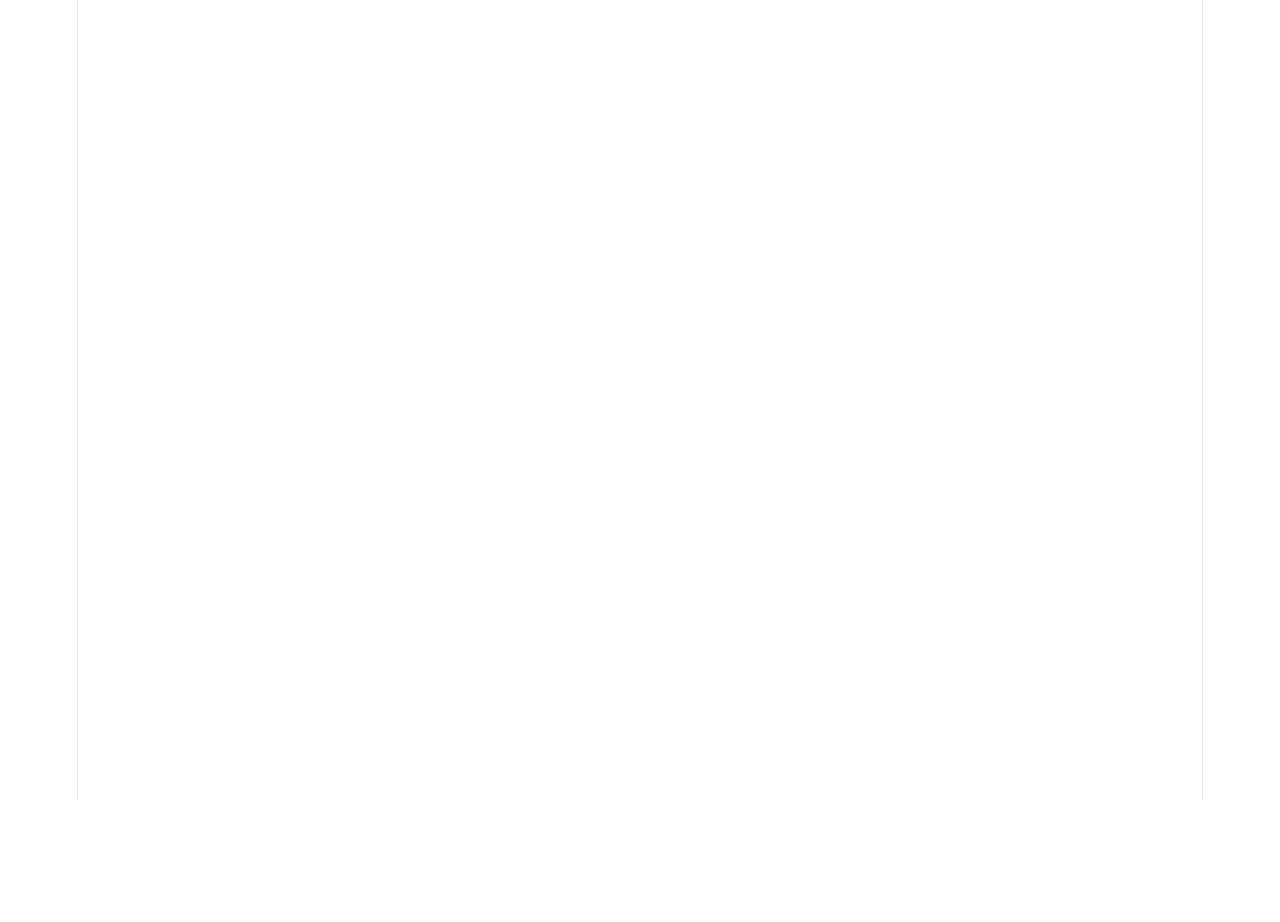
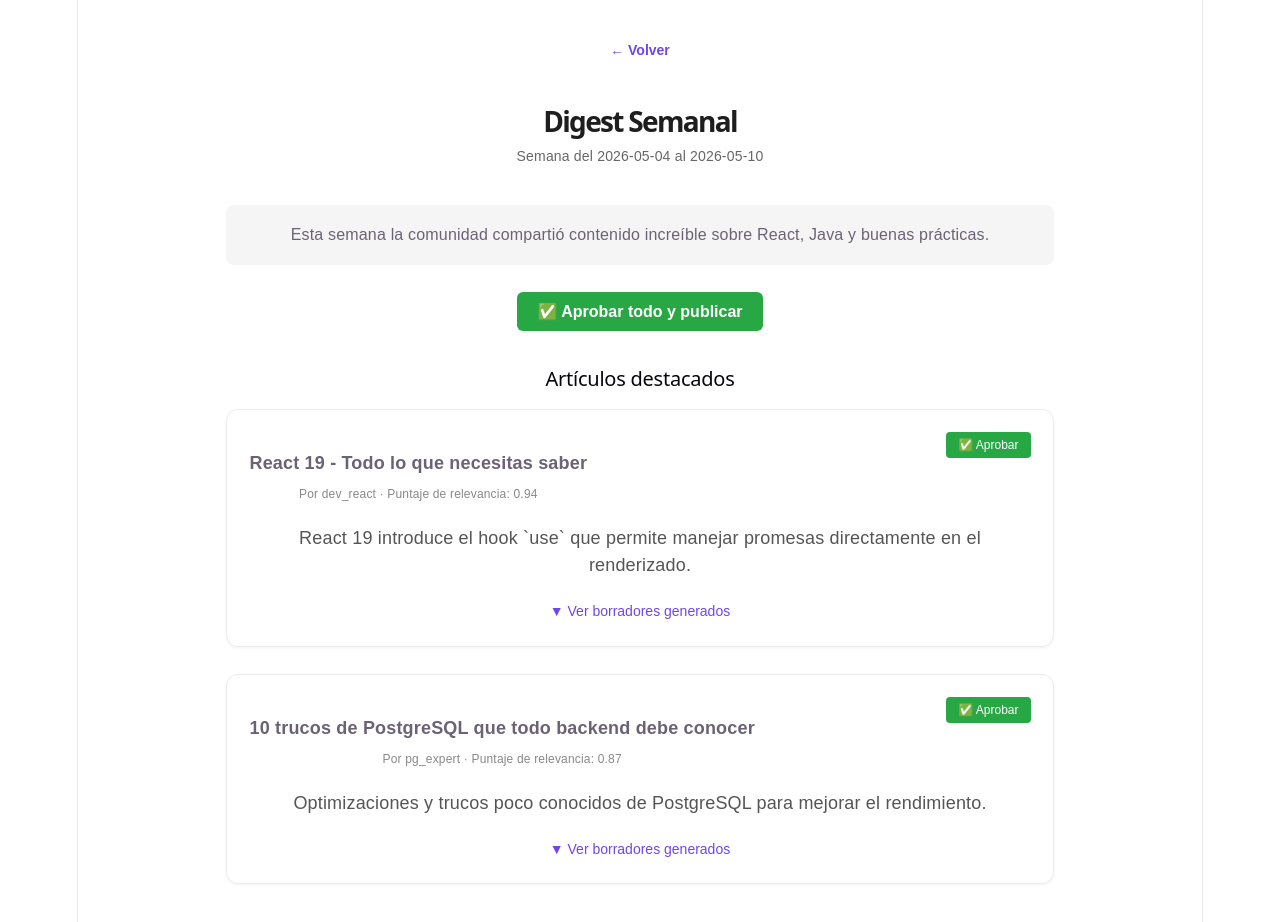
Before and after one commit to No-Country-simulation/S04-26-Equipo-22-Web-App-Development, a React app in the folder Frontend/: page /digest/1 in a window 1280 px wide. Before the commit this address had no page. Shown: the top 922 px of the page. Before the commit the page ends 800 px from the top, so only its background shows below. Built offline with nearby package versions, Linux system fonts and the light colour scheme; the HTML template or start-up script is replaced by a standard one.

Commit message:
feat: complete screen #3 - weekly digest detail with article drafts and expandable content

```diff
--- /dev/null
+++ b/Frontend/src/data/weeklyDigestMock.js
@@ -0,0 +1,36 @@
+// src/data/weeklyDigestMock.js
+export const weeklyDigestMock = {
+  id: "digest-001",
+  week_start: "2026-05-04",
+  week_end: "2026-05-10",
+  status: "pending",
+  summary: "Esta semana la comunidad compartió contenido increíble sobre React, Java y buenas prácticas.",
+  articles: [
+    {
+      id: 1,
+      title: "React 19 - Todo lo que necesitas saber",
+      author: "dev_react",
+      url: "https://dev.to/...",
+      relevance_score: 0.94,
+      summary: "React 19 introduce el hook `use` que permite manejar promesas directamente en el renderizado.",
+      drafts: {
+        newsletter: "React 19 llegó con cambios importantes. El hook `use` permite manejar promesas directamente en el renderizado, algo que antes era imposible sin hooks complejos. Este artículo explica en detalle cómo migrar y aprovechar las nuevas features.",
+        linkedin: "🚀 React 19 ya está aquí. El hook `use` cambia las reglas del juego. ¿Lo estás usando? Te cuento cómo funciona en 3 pasos. 👇",
+        twitter: "React 19 trae `use`: promesas directas en render. Un antes y después. 🔥"
+      }
+    },
+    {
+      id: 2,
+      title: "10 trucos de PostgreSQL que todo backend debe conocer",
+      author: "pg_expert",
+      url: "https://dev.to/...",
+      relevance_score: 0.87,
+      summary: "Optimizaciones y trucos poco conocidos de PostgreSQL para mejorar el rendimiento.",
+      drafts: {
+        newsletter: "PostgreSQL es una base de datos poderosa pero con muchos trucos ocultos. Este artículo recopila 10 tips que van desde índices parciales hasta particionamiento avanzado.",
+        linkedin: "🐘 PostgreSQL: 10 trucos que uso todos los días. El tip #4 me ahorró horas de consultas lentas. ¿Cuál es tu favorito?",
+        twitter: "10 trucos de PostgreSQL que no sabías que necesitabas. El #7 te va a sorprender. 🐘"
+      }
+    }
+  ]
+};
--- a/Frontend/src/routes/AppRouter.jsx
+++ b/Frontend/src/routes/AppRouter.jsx
@@ -1,16 +1,14 @@
 import { BrowserRouter, Routes, Route } from "react-router-dom";
 import ChannelPreview from "../views/ChannelPreview";
+import WeeklyDigestDetail from "../views/WeeklyDigestDetail";
 
 function AppRouter() {
   return (
     <BrowserRouter>
       <Routes>
         <Route path="/" element={<h1>Home</h1>} />
-
-        <Route
-          path="/preview"
-          element={<ChannelPreview />}
-        />
+        <Route path="/preview" element={<ChannelPreview />} />
+        <Route path="/digest/:id" element={<WeeklyDigestDetail />} />
       </Routes>
     </BrowserRouter>
   );
--- /dev/null
+++ b/Frontend/src/views/WeeklyDigestDetail.css
@@ -0,0 +1,140 @@
+/* src/views/WeeklyDigestDetail.css */
+.digest-detail {
+  padding: 2rem;
+  max-width: 900px;
+  margin: 0 auto;
+  font-family: sans-serif;
+}
+
+.digest-header {
+  margin-bottom: 2rem;
+}
+
+.back-button {
+  background: none;
+  border: none;
+  color: #6f46e8;
+  font-weight: 600;
+  cursor: pointer;
+  padding: 0;
+  font-size: 14px;
+  margin-bottom: 1rem;
+}
+
+.digest-title {
+  font-size: 28px;
+  font-weight: 700;
+  color: #1e1e1e;
+  margin-bottom: 0.5rem;
+}
+
+.digest-date {
+  color: #666;
+  font-size: 14px;
+}
+
+.digest-summary {
+  background: #f5f5f5;
+  padding: 1rem;
+  border-radius: 8px;
+  margin-bottom: 1.5rem;
+  font-size: 16px;
+  line-height: 1.5;
+}
+
+.digest-actions {
+  margin-bottom: 2rem;
+}
+
+.btn-approve-all {
+  background: #28a745;
+  color: white;
+  border: none;
+  padding: 10px 20px;
+  border-radius: 6px;
+  cursor: pointer;
+  font-size: 16px;
+  font-weight: 600;
+}
+
+.articles-list h2 {
+  font-size: 20px;
+  margin-bottom: 1rem;
+}
+
+.article-card {
+  background: white;
+  border: 1px solid #ececec;
+  border-radius: 12px;
+  padding: 1.25rem;
+  margin-bottom: 1.5rem;
+  box-shadow: 0 1px 3px rgba(0,0,0,0.05);
+}
+
+.article-header {
+  display: flex;
+  justify-content: space-between;
+  align-items: flex-start;
+  margin-bottom: 1rem;
+}
+
+.article-header h3 {
+  font-size: 18px;
+  margin-bottom: 0.25rem;
+}
+
+.article-meta {
+  font-size: 12px;
+  color: #888;
+}
+
+.btn-approve-article {
+  background: #28a745;
+  color: white;
+  border: none;
+  padding: 6px 12px;
+  border-radius: 4px;
+  cursor: pointer;
+  font-size: 12px;
+}
+
+.article-summary {
+  color: #555;
+  line-height: 1.5;
+  margin-bottom: 1rem;
+}
+
+.btn-toggle {
+  background: none;
+  border: none;
+  color: #6f46e8;
+  cursor: pointer;
+  font-size: 14px;
+  padding: 0;
+}
+
+.article-drafts {
+  margin-top: 1rem;
+  display: flex;
+  flex-direction: column;
+  gap: 1rem;
+}
+
+.draft-card {
+  background: #f9f9f9;
+  border-left: 4px solid #6f46e8;
+  padding: 1rem;
+  border-radius: 8px;
+}
+
+.draft-card h4 {
+  margin-bottom: 0.5rem;
+  font-size: 14px;
+  color: #333;
+}
+
+.draft-card p {
+  font-size: 14px;
+  line-height: 1.5;
+  color: #555;
+}
--- /dev/null
+++ b/Frontend/src/views/WeeklyDigestDetail.jsx
@@ -0,0 +1,92 @@
+// src/views/WeeklyDigestDetail.jsx
+import { useState } from "react";
+import { useNavigate, useParams } from "react-router-dom";
+import { weeklyDigestMock } from "../data/weeklyDigestMock";
+import "./WeeklyDigestDetail.css";
+
+function WeeklyDigestDetail() {
+  const navigate = useNavigate();
+  const { id } = useParams();
+  const [digest, setDigest] = useState(weeklyDigestMock);
+  const [expandedArticle, setExpandedArticle] = useState(null);
+
+  const handleApproveAll = () => {
+    alert("✅ Todos los borradores aprobados");
+  };
+
+  const handleApproveArticle = (articleId) => {
+    alert(`✅ Artículo ${articleId} aprobado`);
+  };
+
+  const toggleExpand = (articleId) => {
+    setExpandedArticle(expandedArticle === articleId ? null : articleId);
+  };
+
+  return (
+    <div className="digest-detail">
+      <header className="digest-header">
+        <button className="back-button" onClick={() => navigate(-1)}>
+          ← Volver
+        </button>
+        <h1 className="digest-title">Digest Semanal</h1>
+        <p className="digest-date">
+          Semana del {digest.week_start} al {digest.week_end}
+        </p>
+      </header>
+
+      <section className="digest-summary">
+        <p>{digest.summary}</p>
+      </section>
+
+      <div className="digest-actions">
+        <button className="btn-approve-all" onClick={handleApproveAll}>
+          ✅ Aprobar todo y publicar
+        </button>
+      </div>
+
+      <section className="articles-list">
+        <h2>Artículos destacados</h2>
+        {digest.articles.map((article) => (
+          <div key={article.id} className="article-card">
+            <div className="article-header">
+              <div>
+                <h3>{article.title}</h3>
+                <p className="article-meta">
+                  Por {article.author} · Puntaje de relevancia: {article.relevance_score}
+                </p>
+              </div>
+              <button className="btn-approve-article" onClick={() => handleApproveArticle(article.id)}>
+                ✅ Aprobar
+              </button>
+            </div>
+
+            <p className="article-summary">{article.summary}</p>
+
+            <button className="btn-toggle" onClick={() => toggleExpand(article.id)}>
+              {expandedArticle === article.id ? "▲ Ocultar borradores" : "▼ Ver borradores generados"}
+            </button>
+
+            {expandedArticle === article.id && (
+              <div className="article-drafts">
+                <div className="draft-card">
+                  <h4>📧 Newsletter</h4>
+                  <p>{article.drafts.newsletter}</p>
+                </div>
+                <div className="draft-card">
+                  <h4>💼 LinkedIn</h4>
+                  <p>{article.drafts.linkedin}</p>
+                </div>
+                <div className="draft-card">
+                  <h4>🐦 Twitter</h4>
+                  <p>{article.drafts.twitter}</p>
+                </div>
+              </div>
+            )}
+          </div>
+        ))}
+      </section>
+    </div>
+  );
+}
+
+export default WeeklyDigestDetail;
```
